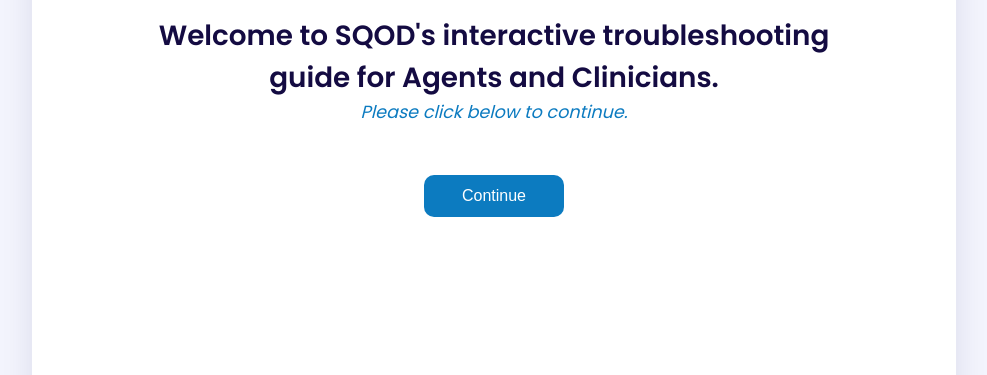
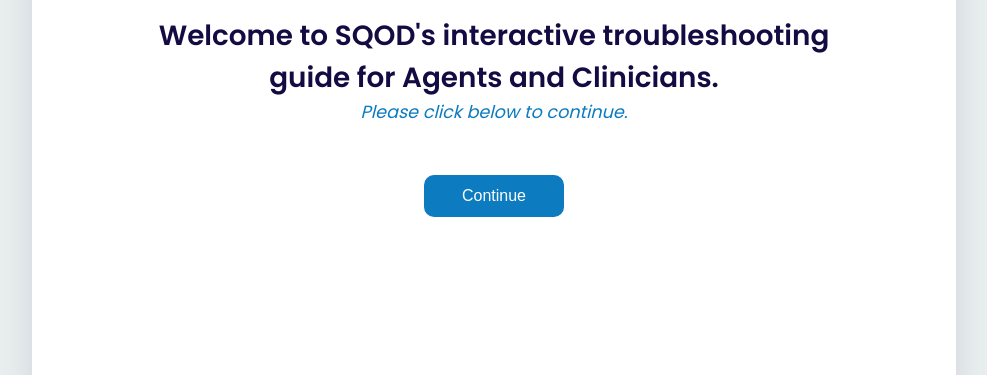
Before and after one commit to InvolveVC/IQVIA, a plain HTML site: page index.html in a window 1280 px wide. Shown: the part 246-621 px from the top of the page, without its empty margins (146-1133 px from the left). Drawn offline with Linux system fonts and the light colour scheme.

Commit message:
Update index.html

```diff
--- a/index.html
+++ b/index.html
@@ -6,7 +6,7 @@
 <title>SQOD Troubleshooting Guide</title>
 <link href="https://fonts.googleapis.com/css2?family=Poppins:wght@400;600&display=swap" rel="stylesheet">
 <style>
-  :root{ --brand:#140B42; --pink:#0C7BC0; --bg:#F3F4FD; --card:#fff; }
+  :root{ --brand:#140B42; --pink:#0C7BC0; --bg:#E8EDEE; --card:#fff; }
   body{ margin:0; background:var(--bg); font-family:'Poppins',sans-serif; color:var(--brand);
         display:flex; justify-content:center; padding:32px 0; }.card{ position:relative; width:70%; max-width:860px; min-height:78vh; background:#fff; border-radius:20px;
           padding:28px 32px 92px; box-shadow:0 10px 32px rgba(8,10,82,0.10); display:flex; align-items:center; }.content{ max-width:740px; margin:0 auto; text-align:center; }.answer .content{ text-align:left; font-size:1.12rem; line-height:1.72; max-width:660px; }
```
